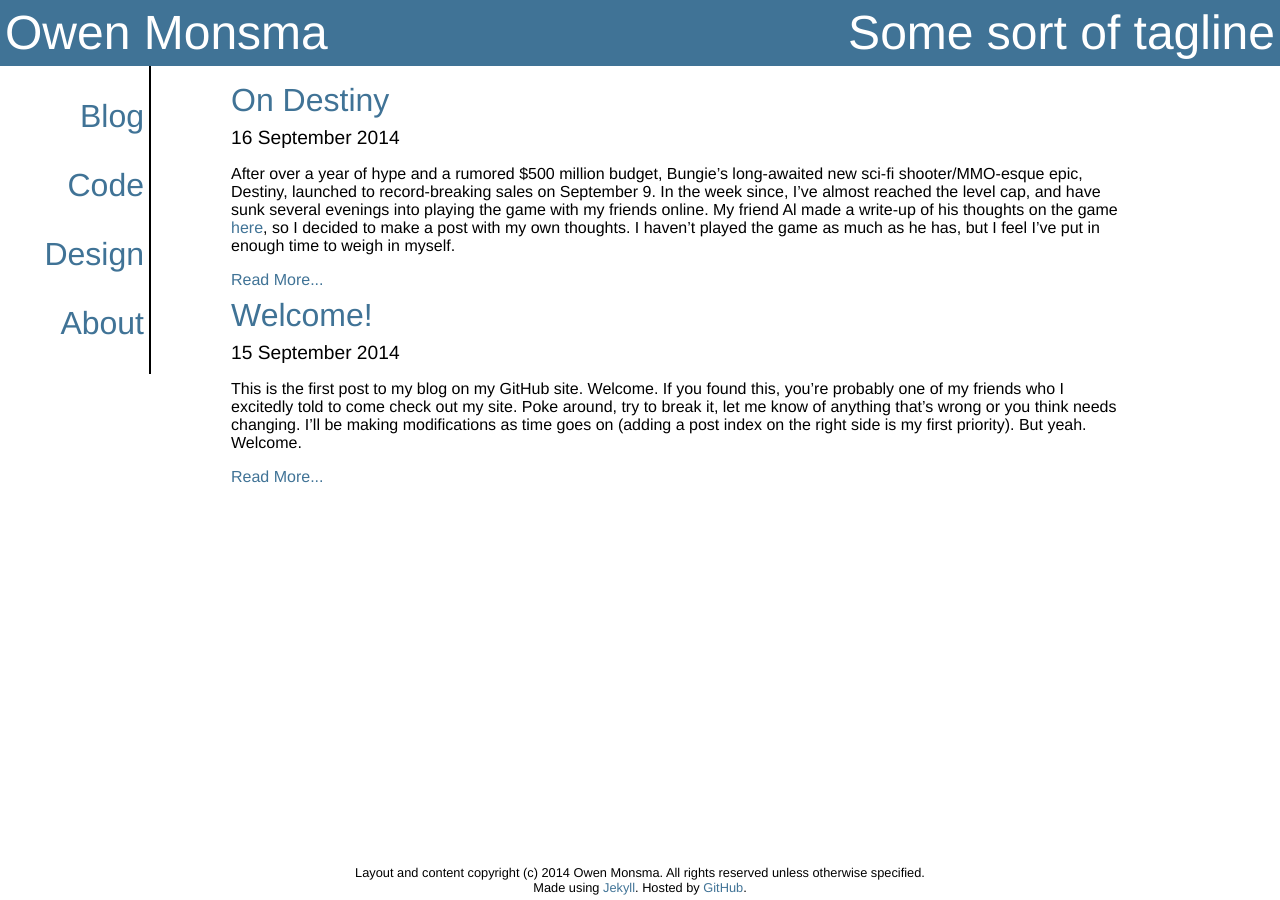
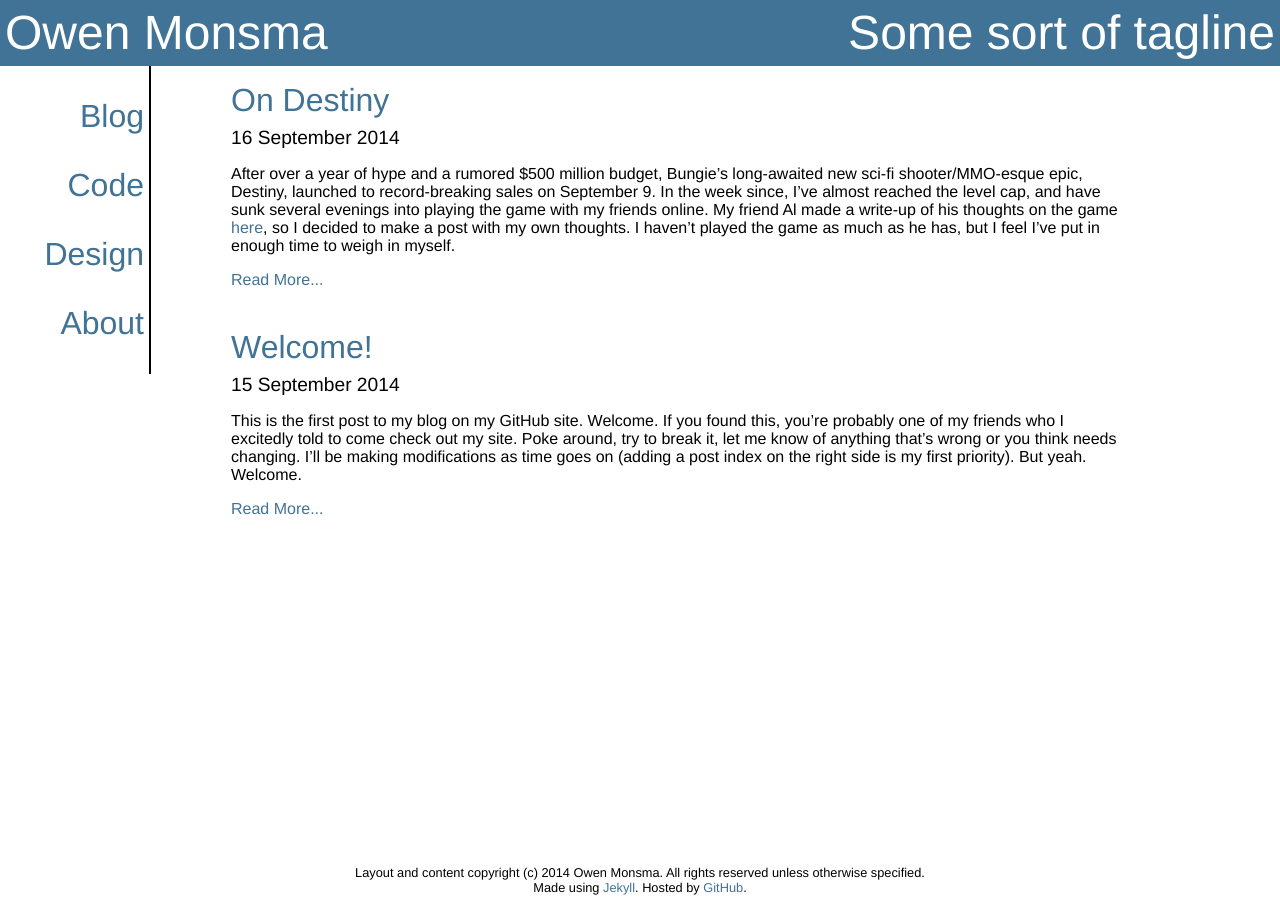
Before and after one commit to darkfire613/darkfire613.github.io, a Jekyll site: the page built from index.html, in a window 1280 px wide. Built offline with Jekyll 4.4.1, drawn with Linux system fonts in a browser that asks for light colours.

Commit message:
name in header is link, spaced out blog entries

```diff
--- a/_includes/header.html
+++ b/_includes/header.html
@@ -1,4 +1,4 @@
 <header>
-  <h1 id="name">Owen Monsma</h1>
+  <a href="/"><h1 id="name">Owen Monsma</h1></a>
   <h1 id="tagline">Some sort of tagline</h1>
 </header>
--- a/css/main.css
+++ b/css/main.css
@@ -118,6 +118,11 @@ nav a:link, nav a:visited{
   margin: 0;
 }
 
+.entries li:not(:first-child){
+  margin-top: 2.5em;
+
+}
+
 .entries a{
   text-decoration: none;
   color: #407396;
```
